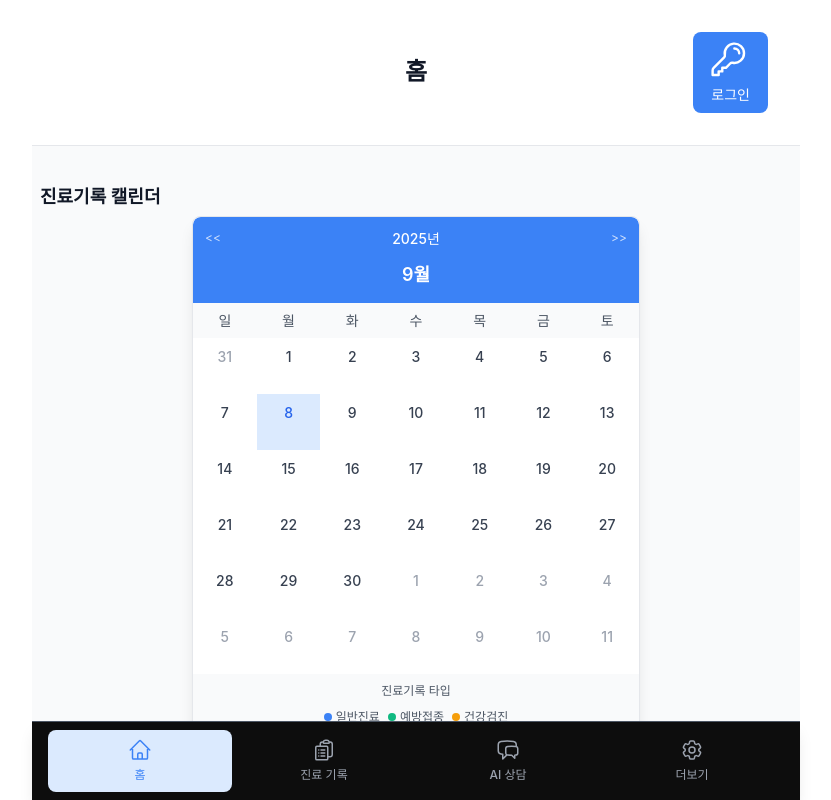
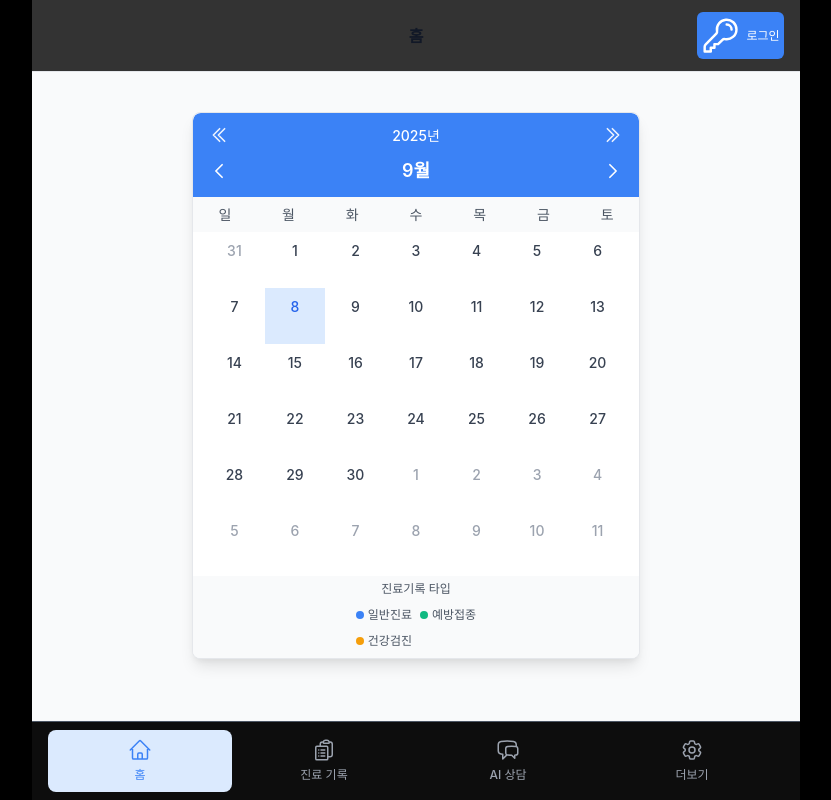
Before and after one commit to KimGrang/pwa-test, a React (Vite) app: page / in a window 1280 px wide. Shown: the whole page, without its empty margins (224-1055 px from the left). Built offline with nearby package versions, Linux system fonts and the light colour scheme.

Commit message:
update : 범례 수정 : 외부에서 캘린더 내부로

```diff
--- a/src/components/MedicalRecordCalendar.tsx
+++ b/src/components/MedicalRecordCalendar.tsx
@@ -1,20 +1,12 @@
 import React, { useMemo, useCallback } from 'react';
-import { ChevronLeftIcon, ChevronRightIcon } from '@heroicons/react/24/outline';
+import {
+  ChevronLeftIcon,
+  ChevronRightIcon,
+  ChevronDoubleLeftIcon,
+  ChevronDoubleRightIcon,
+} from '@heroicons/react/24/outline';
 import { useUIStore } from '../store/uiStore';
-
-// recordStore의 MedicalRecord 타입과 호환되는 인터페이스
-interface MedicalRecord {
-  id: number;
-  petId: number;
-  hospitalId: number;
-  vetId: number;
-  visitDate: string;
-  chiefComplaint: string;
-  examinationNotes: string;
-  treatmentPlan: string;
-  followUp: string;
-  createdAt: string;
-}
+import { MedicalRecord } from '../types/medical-record';
 
 interface MedicalRecordCalendarProps {
   medicalRecords: MedicalRecord[];
@@ -174,13 +166,13 @@ const MedicalRecordCalendar: React.FC<MedicalRecordCalendarProps> = ({
         {/* 년 네비게이션 */}
         <div className='calendar-year-nav'>
           <button onClick={() => navigateYear('prev')} title='이전 년'>
-            {'<<'}
+            <ChevronDoubleLeftIcon className='w-5 h-5' />
           </button>
 
           <span className='calendar-year-text'>{currentDate.getFullYear()}년</span>
 
           <button onClick={() => navigateYear('next')} title='다음 년'>
-            {'>>'}
+            <ChevronDoubleRightIcon className='w-5 h-5' />
           </button>
         </div>
 
--- a/src/screens/DetailRecord.tsx
+++ b/src/screens/DetailRecord.tsx
@@ -98,7 +98,7 @@ const DetailRecord: React.FC = () => {
               </div>
               {pet && (
                 <div className='pet-name-badge'>
-                  <HeartIcon className='w-4 h-4 mr-1' />
+                  <HeartIcon className='navigation-icon mr-1' />
                   {pet.name}
                 </div>
               )}
@@ -109,7 +109,7 @@ const DetailRecord: React.FC = () => {
           <div className='record-details-section'>
             <div className='detail-section'>
               <h3 className='section-title'>
-                <ClipboardDocumentListIcon className='w-4 h-4 mr-1' />
+                <ClipboardDocumentListIcon className='navigation-icon mr-1' />
                 주요 증상
               </h3>
               <div className='section-content'>
@@ -179,12 +179,12 @@ const DetailRecord: React.FC = () => {
 
           {/* 액션 버튼들 */}
           <div className='action-buttons'>
-            <button className='action-button secondary' onClick={() => navigate('/records')}>
-              <ClipboardDocumentListIcon className='w-4 h-4 mr-1' />
+            <button className='action-button primary' onClick={() => navigate('/records')}>
+              <ClipboardDocumentListIcon className='navigation-icon mr-1' />
               진료기록 목록
             </button>
             <button className='action-button primary' onClick={() => navigate('/')}>
-              <HomeIcon className='w-4 h-4 mr-1' />
+              <HomeIcon className='navigation-icon mr-1' />
               홈으로
             </button>
           </div>
--- a/src/screens/HomeScreen.tsx
+++ b/src/screens/HomeScreen.tsx
@@ -142,7 +142,9 @@ const HomeScreen: React.FC = () => {
             petsResponse.data.length > 0
           ) {
             console.log('🐕 반려동물 데이터:', petsResponse.data);
-            setPets(petsResponse.data);
+            // 먼저 등록된 반려동물이 위에 오도록 역순 정렬 (id 기준)
+            const sortedPets = [...petsResponse.data].sort((a, b) => a.id - b.id);
+            setPets(sortedPets);
 
             // 첫 번째 반려동물의 진료기록 가져오기
             const recordsResponse = await getRecordsByPet(petsResponse.data[0].id);
@@ -302,7 +304,7 @@ const HomeScreen: React.FC = () => {
                 '로그인 중...'
               ) : (
                 <>
-                  <KeyIcon className='w-4 h-4 mr-1' />
+                  <KeyIcon className='size-4' />
                   로그인
                 </>
               )}
@@ -322,16 +324,13 @@ const HomeScreen: React.FC = () => {
           <div className='error-message'>
             <span>{authError}</span>
             <button onClick={clearAuthError} className='error-close-button'>
-              <XMarkIcon className='w-4 h-4' />
+              <XMarkIcon className='size-4' />
             </button>
           </div>
         )}
 
         {/* 진료기록 캘린더 섹션 */}
         <div className='section'>
-          <div className='section-header'>
-            <h3 className='section-title'>진료기록 캘린더</h3>
-          </div>
           <div className='calendar-container'>
             <MedicalRecordCalendar
               medicalRecords={medicalRecords}
--- a/src/styles/App.css
+++ b/src/styles/App.css
@@ -306,27 +306,7 @@ body {
   font-weight: 500;
 }
 
-/* 캘린더 범례 */
-.calendar-legend {
-  position: fixed;
-  bottom: calc(10% + 60px);
-  left: 50%;
-  transform: translateX(-50%);
-  width: calc(100% - 20%);
-  max-width: calc(768px - 20%);
-  padding: 12px 10%;
-  background-color: #1a1a1a;
-  border-radius: 12px;
-  border: 1px solid #333;
-  z-index: 999;
-}
-
-.calendar-legend h3 {
-  margin-bottom: 8px;
-  color: #ffffff;
-  font-size: 0.9rem;
-  text-align: center;
-}
+/* 캘린더 범례는 MedicalRecordCalendar.css에서 관리 */
 
 .legend-items {
   display: flex;
@@ -943,6 +923,13 @@ body {
   cursor: pointer;
   transition: all 0.3s ease;
   min-width: 120px;
+  max-width: none;
+  display: flex;
+  flex-direction: row;
+  align-items: center;
+  justify-content: center;
+  gap: 8px;
+  white-space: nowrap;
 }
 
 .action-button.primary {
@@ -965,6 +952,8 @@ body {
   background: rgba(255, 255, 255, 0.2);
   transform: translateY(-2px);
 }
+
+/* DetailRecord 액션 버튼 아이콘은 Navigation과 동일한 스타일 사용 */
 
 .back-button {
   background: rgba(255, 255, 255, 0.1);
--- a/src/styles/MedicalRecordCalendar.css
+++ b/src/styles/MedicalRecordCalendar.css
@@ -27,20 +27,34 @@
 }
 
 .calendar-year-nav button {
-  padding: 0.25rem;
+  padding: 0.25rem 0.5rem;
   border: none;
   background: transparent;
   color: white;
   border-radius: 0.25rem;
   cursor: pointer;
   font-size: 0.75rem;
-  opacity: 0.75;
+  opacity: 0.9;
   transition: all 0.2s;
+  display: flex;
+  align-items: center;
+  justify-content: center;
+}
+
+.calendar-year-nav button svg {
+  color: white !important;
+  fill: none !important;
+  stroke: white !important;
+  stroke-width: 2 !important;
+  width: 1.25rem !important;
+  height: 1.25rem !important;
+  display: block !important;
 }
 
 .calendar-year-nav button:hover {
   background: rgba(255, 255, 255, 0.1);
   opacity: 1;
+  transform: scale(1.05);
 }
 
 .calendar-year-text {
@@ -63,10 +77,24 @@
   border-radius: 50%;
   cursor: pointer;
   transition: all 0.2s;
+  display: flex;
+  align-items: center;
+  justify-content: center;
+}
+
+.calendar-month-nav button svg {
+  color: white !important;
+  fill: none !important;
+  stroke: white !important;
+  stroke-width: 2 !important;
+  width: 1.25rem !important;
+  height: 1.25rem !important;
+  display: block !important;
 }
 
 .calendar-month-nav button:hover {
   background: rgba(255, 255, 255, 0.1);
+  transform: scale(1.05);
 }
 
 .calendar-month-text {
@@ -206,13 +234,17 @@
 
 /* 범례 */
 .calendar-legend {
-  padding: 0.5rem; /* 0.75rem에서 0.5rem으로 더 줄임 */
-  padding-bottom: 1rem; /* 4rem에서 2rem으로 줄임 */
+  padding: 0.25rem; /* 더 줄임 */
+  padding-bottom: 0.5rem; /* 더 줄임 */
   background: #f9fafb; /* bg-gray-50 */
+  margin-top: 0.5rem; /* 캘린더와 범례 사이 간격 추가 */
+  display: flex;
+  flex-direction: column;
+  align-items: center;
 }
 
 .calendar-legend-section {
-  margin-bottom: 0.5rem; /* 0.75rem에서 0.5rem으로 줄임 */
+  margin-bottom: 0.25rem; /* 더 줄임 */
 }
 
 .calendar-legend-section:last-child {
@@ -225,20 +257,25 @@
   color: #4b5563; /* text-gray-600 */
   text-align: center;
   margin-bottom: 0.5rem;
+  white-space: nowrap;
 }
 
 .calendar-legend-items {
-  display: flex;
-  flex-wrap: wrap;
-  justify-content: center;
+  display: grid;
+  grid-template-columns: 1fr 1fr;
   gap: 0.5rem;
   font-size: 0.75rem;
+  max-width: 200px;
+  margin: 0 auto;
+  justify-items: center;
 }
 
 .calendar-legend-item {
   display: flex;
+  flex-direction: row;
   align-items: center;
   gap: 0.5rem;
+  white-space: nowrap;
 }
 
 .calendar-legend-item.small {
--- a/src/styles/base.css
+++ b/src/styles/base.css
@@ -423,13 +423,25 @@
 .login-button {
   background: var(--color-primary);
   color: var(--color-text-inverse);
-  padding: var(--spacing-sm) var(--spacing-md);
-  border-radius: var(--radius-md);
-  font-size: var(--font-size-sm);
+  padding: 0.25rem 1.5rem;
+  border-radius: var(--radius-sm);
+  font-size: 0.75rem;
   font-weight: var(--font-weight-medium);
   border: none;
   cursor: pointer;
   transition: all var(--transition-fast);
+  min-height: 2rem;
+  display: flex;
+  align-items: center;
+  justify-content: center;
+  gap: 0.375rem;
+  white-space: nowrap;
+  min-width: fit-content;
+}
+
+.login-button svg {
+  display: inline-block;
+  flex-shrink: 0;
 }
 
 .login-button:hover {
@@ -1242,16 +1254,7 @@ table {
   font-size: 0.75rem;
 }
 
-.action-button.danger {
-  background-color: var(--color-error);
-  color: white;
-  border-color: var(--color-error);
-}
-
-.action-button.danger:hover {
-  background-color: var(--color-error-dark);
-  border-color: var(--color-error-dark);
-}
+/* action-button.danger는 위에서 이미 정의됨 */
 
 .menu-badge {
   background-color: var(--color-primary);
--- a/src/styles/index.css
+++ b/src/styles/index.css
@@ -8,6 +8,7 @@
 @import './MedicalRecordCalendar.css';
 @import './Navigation.css';
 @import './HomeScreen.css';
+@import './App.css';
 
 /* ===== 추가 전역 스타일 ===== */
 
```
Also changed, not shown: src/types/medical-record.ts (+3 -4 lines), 1 other file (tests, documents, lock files or other folders).
